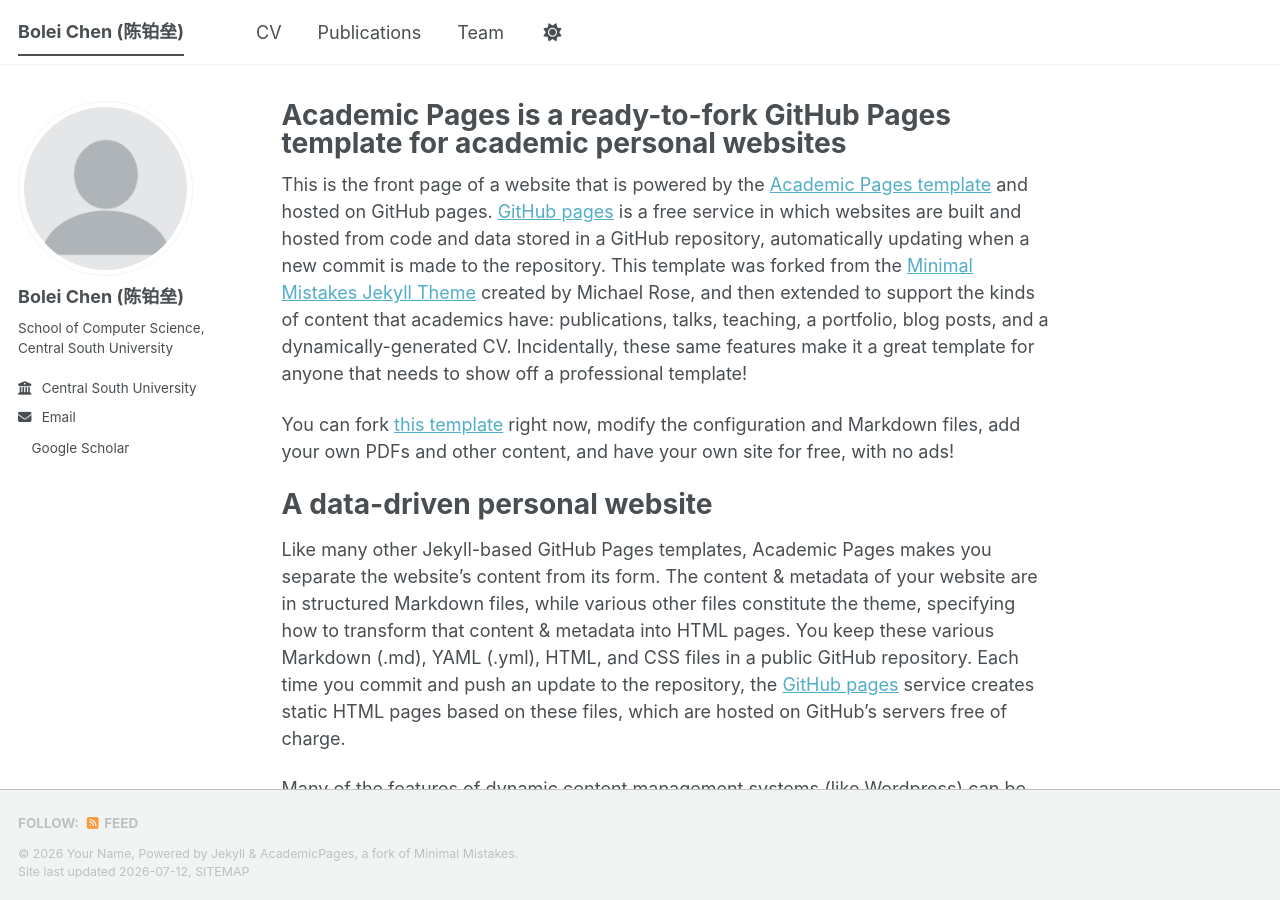
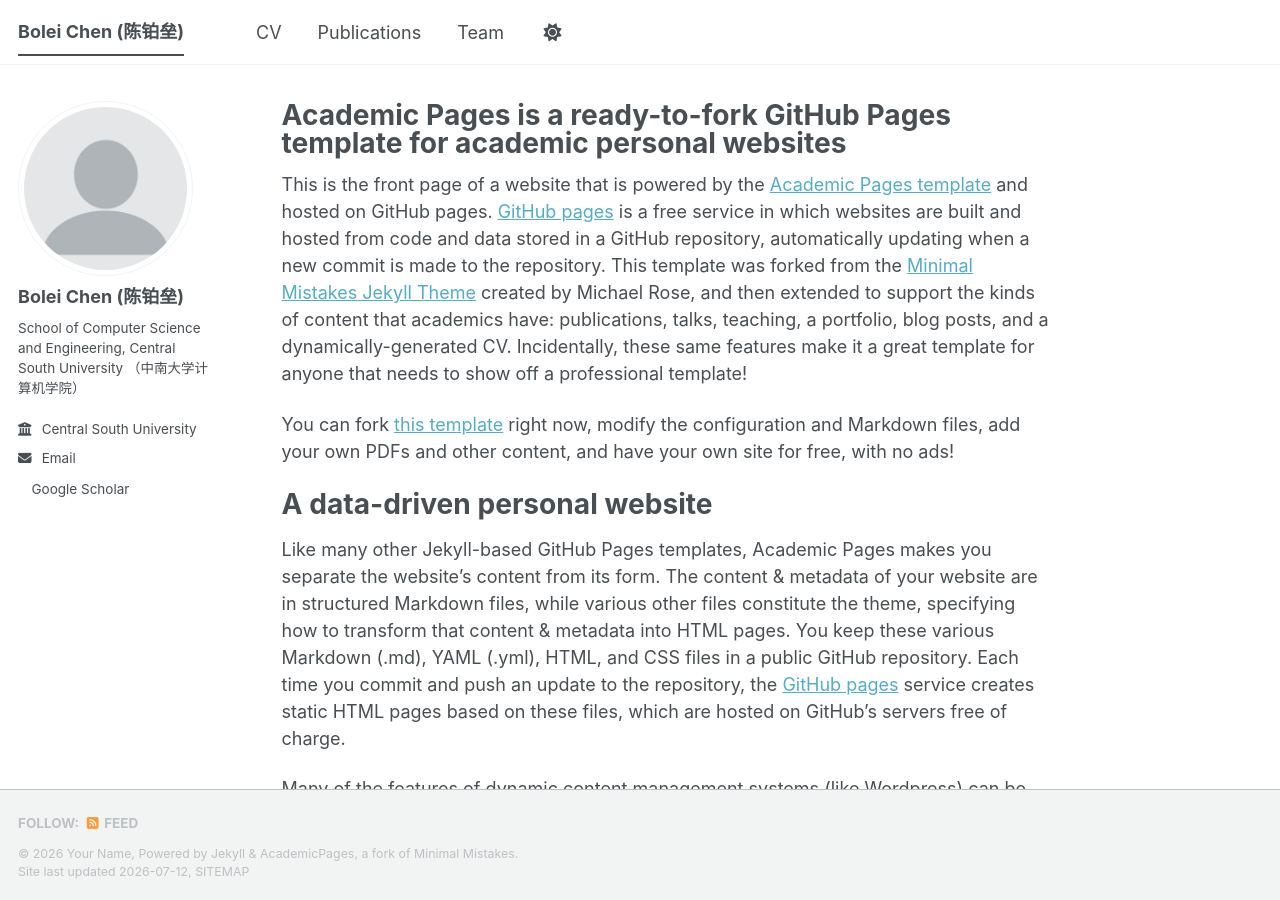
Before and after one commit to BoLeiChen/boleichen.github.io, a Jekyll site: the page built from _pages/about.md, in a window 1280 px wide and 900 px high. Built offline with Jekyll 4.4.1, drawn with Linux system fonts in a browser that asks for light colours; a style sheet for code colours, icons or effects is not loaded.

Commit message:
Update _config.yml

```diff
--- a/_config.yml
+++ b/_config.yml
@@ -26,9 +26,9 @@ author:
   avatar           : "profile.png"
   name             : "Bolei Chen (陈铂垒)"
   #pronouns         : # example: "she/her"
-  bio              : "School of Computer Science, Central South University"
+  bio              : "School of Computer Science and Engineering, Central South University （中南大学计算机学院）"
   #location         : "Earth"
-  employer         : "Central South University"
+  employer         : "Central South University "
   #uri              : # URL
   email            : "boleichen@csu.edu.cn"
 
```
